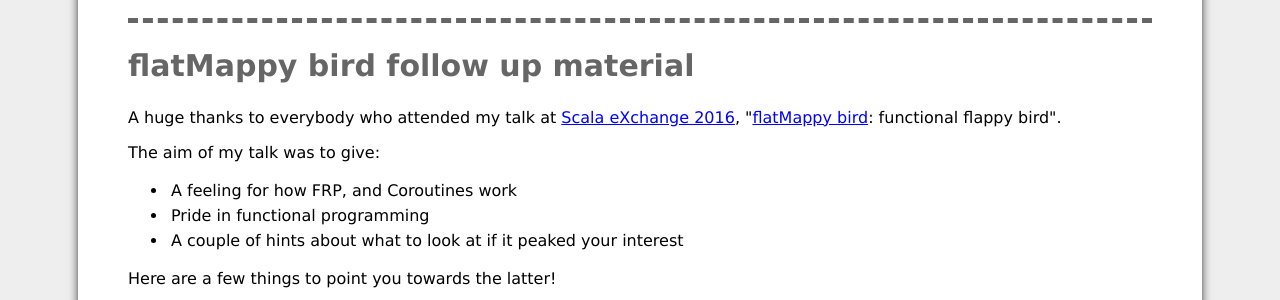
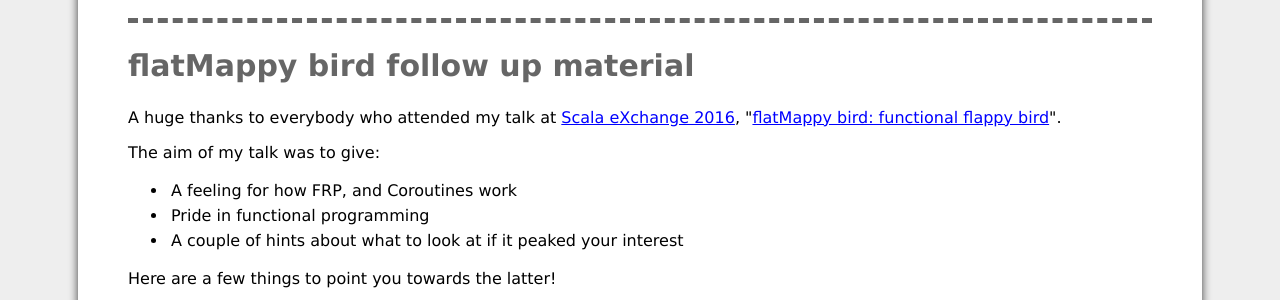
Before and after one commit to mcarolan/mcarolan.github.io, a Jekyll site: the page built from _posts/2016-12-07-flatMappy-bird-followup.md, in a window 1280 px wide. Shown: the part 294-594 px from the top of the page. Built offline with Jekyll 4.4.1, drawn with Linux system fonts in a browser that asks for light colours; comment, search, counter and statistics services are not loaded; part of the change alters nothing that is shown.

```diff
--- a/_posts/2016-12-07-flatMappy-bird-followup.md
+++ b/_posts/2016-12-07-flatMappy-bird-followup.md
@@ -4,7 +4,7 @@ title: flatMappy bird follow up material
 comments: true
 ---
 
-<p>A huge thanks to everybody who attended my talk at <a target="_blank" href="https://skillsmatter.com/conferences/7432-scala-exchange-2016">Scala eXchange 2016</a>, &quot;<a target="_blank" href="https://github.com/mcarolan/flatmappy-bird">flatMappy bird</a>: functional flappy bird&quot;.</p>
+<p>A huge thanks to everybody who attended my talk at <a target="_blank" href="https://skillsmatter.com/conferences/7432-scala-exchange-2016">Scala eXchange 2016</a>, &quot;<a target="_blank" href="https://skillsmatter.com/skillscasts/8980-flatmappy-bird-functional-flappy-bird">flatMappy bird: functional flappy bird</a>&quot;.</p>
 <p>The aim of my talk was to give:</p>
 * A feeling for how FRP, and Coroutines work
 * Pride in functional programming
```
Also changed, not shown: 1 other file.
